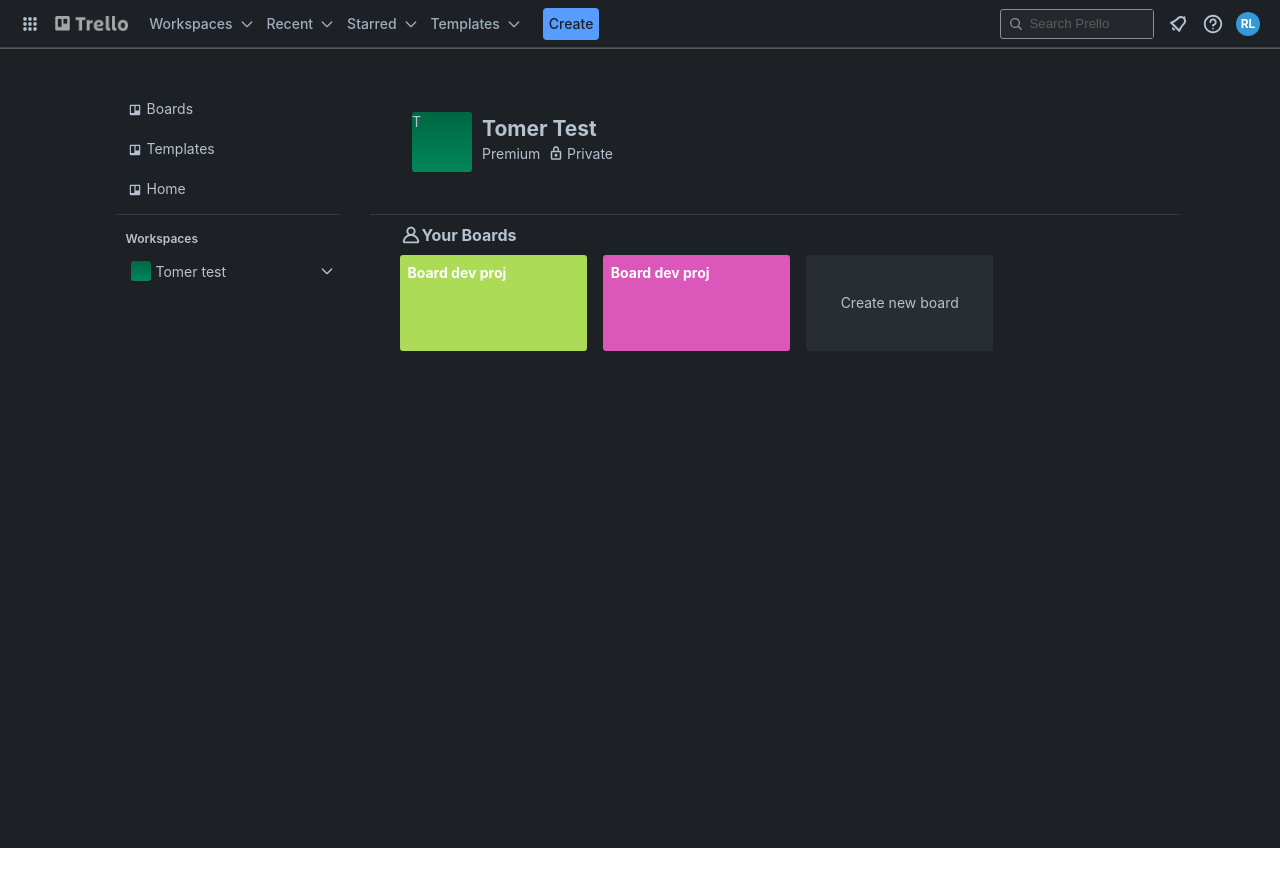
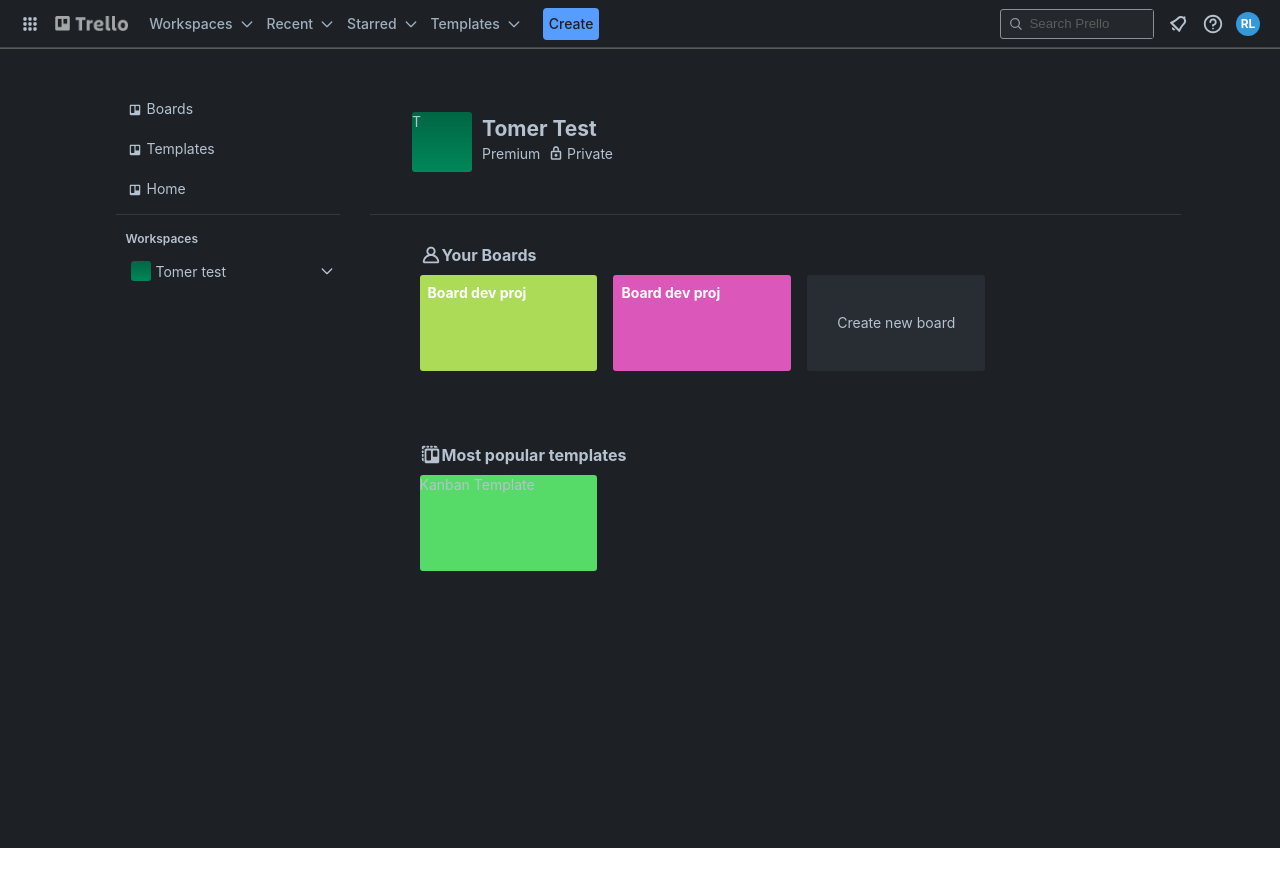
Before and after one commit to tomercarolla/prello, a React (Vite) app: page /w in a window 1280 px wide. Shown: the top 886 px of the page. Built offline with nearby package versions, Linux system fonts and the light colour scheme.

Commit message:
add template section

```diff
--- a/src/assets/styles/components/workspace-content.scss
+++ b/src/assets/styles/components/workspace-content.scss
@@ -65,6 +65,14 @@
   padding-left: 14px;
   width: 100%;
 
+  .your-boards {
+   display: flex;
+   flex-direction: column;
+   align-items: flex-start;
+   padding: 20px;
+   height: 25vh;
+   width: 100%;
+
    .boards-header {
      display: flex;
      align-items: center;
@@ -78,6 +86,7 @@
        height: 20px;
        font-size: 16px;
        font-weight: 700;
+     }
    }
   }
 
@@ -145,4 +154,30 @@
       }
     }
   }
+
+  .template-boards {
+   display: flex;
+   flex-direction: column;
+   align-items: flex-start;
+   padding: 20px;
+   height: 25vh;
+   width: 100%;
+
+   .boards-header {
+     display: flex;
+     align-items: center;
+     height: 20px;
+     padding: 0 0 20px;
+     max-width: 1266px;
+
+     span {
+       display: flex;
+       align-items: center;
+       height: 20px;
+       font-size: 16px;
+       font-weight: 700;
      }
+   }
+  }
+
+}
--- a/src/components/workspace/WorkspaceContent.jsx
+++ b/src/components/workspace/WorkspaceContent.jsx
@@ -39,6 +39,9 @@
    <Divider />
 
    <section className="boards-container">
+
+
+     <div className="your-boards">
         <div className="boards-header">
            <span><Icon name='member' size='22px' /></span><span>Your Boards</span>
         </div>
@@ -57,6 +60,22 @@
           ))}
          <div className="add-board-btn"><span>Create new board</span></div>
         </ul>
+    </div>
+
+    <div className='template-boards'>
+       <div className='boards-header'>
+         <span><Icon name='template' size='22px' /></span><span>Most popular templates</span>
+       </div>
+
+       <ul className="boards-list">
+          <li
+            className="boards-list-item"
+            style={{ backgroundColor: utilService.getRandomColor() }}
+          >
+             <span className="board-title">Kanban Template</span>
+          </li>
+       </ul>
+     </div>
    </section>
   </>
  )
--- /dev/null
+++ b/src/ui/Icons/svg-icons/Template.jsx
@@ -0,0 +1,44 @@
+export const Template = (props) => (
+  <svg
+    {...props}
+    role='presentation'
+    focusable='false'
+    viewBox='0 0 24 24'
+    xmlns='http://www.w3.org/2000/svg'
+  >
+    <path
+      d='M7 3C7 2.44772 7.44772 2 8 2H9C9.55228 2 10 2.44772 10 3C10 3.55228 9.55228 4 9 4H8C7.44772 4 7 3.55228 7 3Z'
+      fill='currentColor'
+    />
+    <path
+      d='M3 7C2.44772 7 2 7.44772 2 8V9C2 9.55228 2.44772 10 3 10C3.55228 10 4 9.55228 4 9V8C4 7.44772 3.55228 7 3 7Z'
+      fill='currentColor'
+    />
+    <path
+      d='M2 12C2 11.4477 2.44772 11 3 11C3.55228 11 4 11.4477 4 12V13C4 13.5523 3.55228 14 3 14C2.44772 14 2 13.5523 2 13V12Z'
+      fill='currentColor'
+    />
+    <path
+      d='M2 16C2 15.4477 2.44772 15 3 15C3.55228 15 4 15.4477 4 16V19C2.89543 19 2 18.1046 2 17V16Z'
+      fill='currentColor'
+    />
+    <path
+      d='M12 2C11.4477 2 11 2.44772 11 3C11 3.55228 11.4477 4 12 4H13C13.5523 4 14 3.55228 14 3C14 2.44772 13.5523 2 13 2H12Z'
+      fill='currentColor'
+    />
+    <path
+      d='M15 3C15 2.44772 15.4477 2 16 2H17C18.1046 2 19 2.89543 19 4H16C15.4477 4 15 3.55228 15 3Z'
+      fill='currentColor'
+    />
+    <path
+      d='M4 2C2.89543 2 2 2.89543 2 4V5C2 5.55228 2.44772 6 3 6C3.55228 6 4 5.55228 4 5V4H5C5.55228 4 6 3.55228 6 3C6 2.44772 5.55228 2 5 2H4Z'
+      fill='currentColor'
+    />
+    <path
+      fillRule='evenodd'
+      clipRule='evenodd'
+      d='M7 5C5.89543 5 5 5.89543 5 7V19C5 20.1046 5.89543 21 7 21H19C20.1046 21 21 20.1046 21 19V7C21 5.89543 20.1046 5 19 5H7ZM8 7C7.44772 7 7 7.44771 7 8V17C7 17.5523 7.44772 18 8 18H11C11.5523 18 12 17.5523 12 17V8C12 7.44772 11.5523 7 11 7H8ZM14 8C14 7.44772 14.4477 7 15 7H18C18.5523 7 19 7.44772 19 8V13C19 13.5523 18.5523 14 18 14H15C14.4477 14 14 13.5523 14 13V8Z'
+      fill='currentColor'
+    />
+  </svg>
+);
--- a/src/ui/Icons/svg-icons/icons.jsx
+++ b/src/ui/Icons/svg-icons/icons.jsx
@@ -31,6 +31,7 @@
 import { Views } from "./Views.jsx"
 import { ChevronUp } from "./ChevronUp.jsx";
 import { Lock } from "./Lock.jsx";
+import { Template } from "./Template.jsx";
 
 
 export const icons = {
@@ -67,6 +68,7 @@
     heart: Heart,
     views: Views,
     lock: Lock,
+    template: Template,
 
     // Add more icons here...
 };
```
Lines whose indentation alone changed are shown as unchanged.
